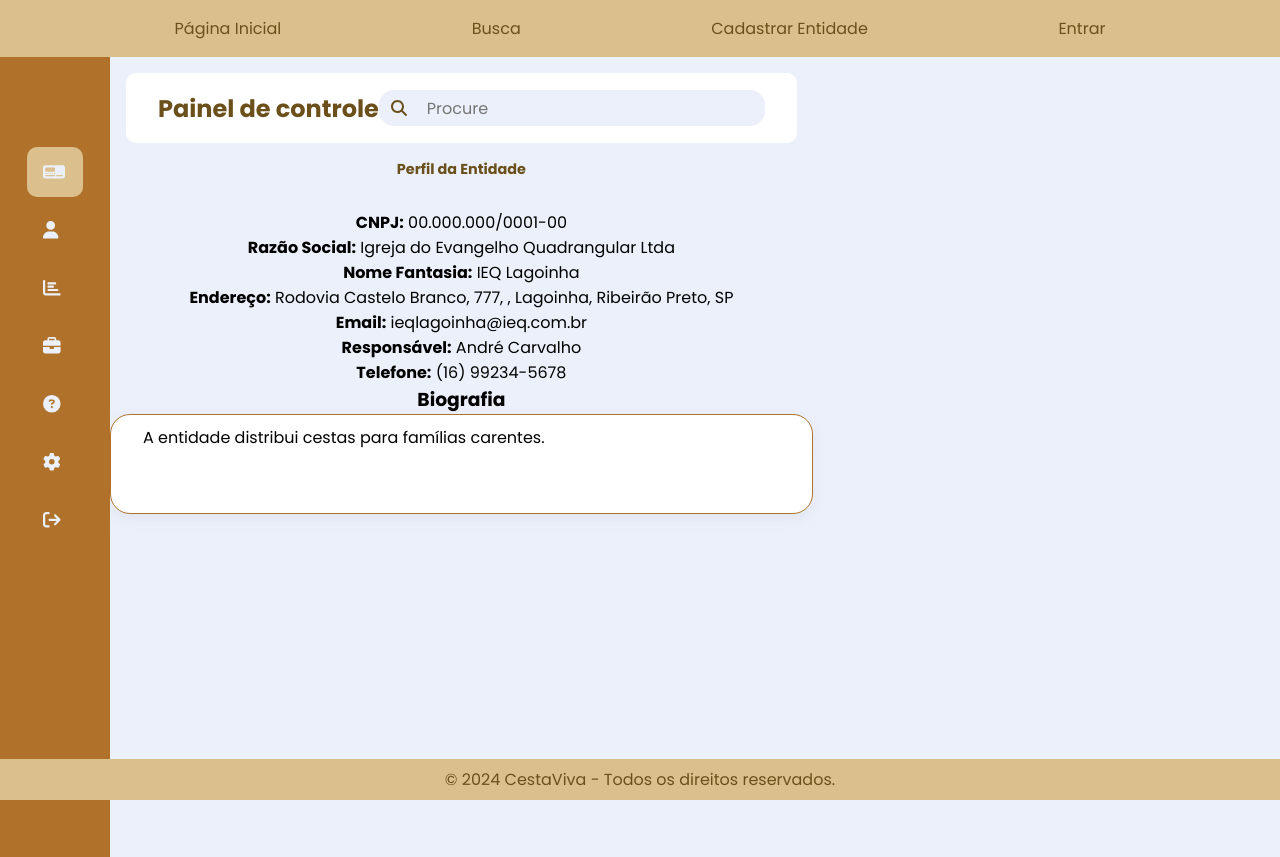
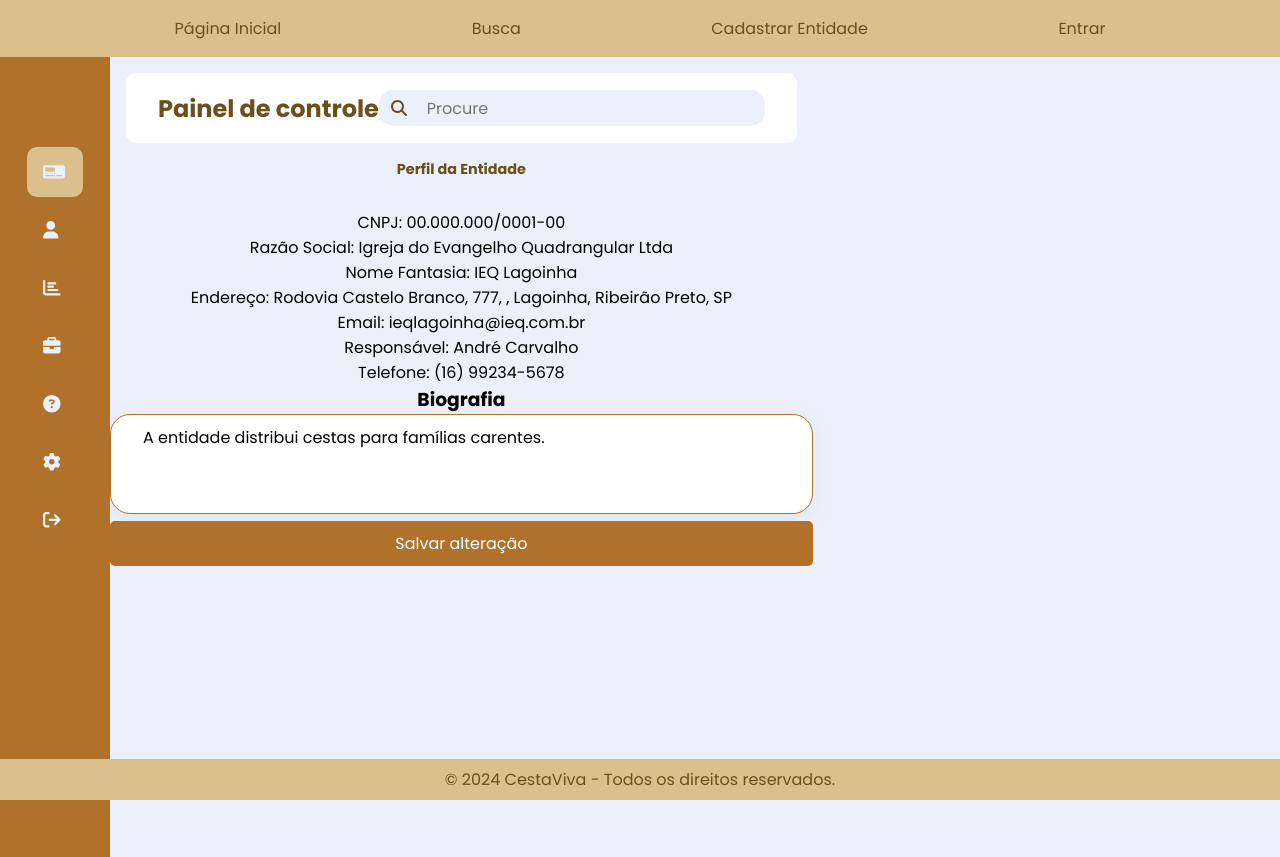
Before and after one commit to Amicuchi/CestaViva, a React (Vite) app: page /dashboard/perfil in a window 1280 px wide. Built offline with nearby package versions, Linux system fonts and the light colour scheme.

Commit message:
Remoção de estilo inline para manter apenas estilo via arquivo css

```diff
--- a/src/components/dashboardComponents/DashboardUser.jsx
+++ b/src/components/dashboardComponents/DashboardUser.jsx
@@ -19,16 +19,17 @@ export default function DashboardUser() {
         <div className="user--wrapper">
             <h2 className="main--title">Perfil da Entidade</h2>
             <div>
-                <p><strong>CNPJ:</strong> {entityInfo.CNPJ}</p>
-                <p><strong>Razão Social:</strong> {entityInfo.RazaoSocial}</p>
-                <p><strong>Nome Fantasia:</strong> {entityInfo.NomeFantasia}</p>
-                <p><strong>Endereço:</strong> {`${entityInfo.EnderecoRua}, ${entityInfo.EnderecoNum}, ${entityInfo.EnderecoComp}, ${entityInfo.EnderecoBairro}, ${entityInfo.EnderecoCidade}, ${entityInfo.EnderecoEstado}`}</p>
-                <p><strong>Email:</strong> {entityInfo.Email}</p>
-                <p><strong>Responsável:</strong> {entityInfo.Responsavel}</p>
-                <p><strong>Telefone:</strong> {entityInfo.Telefone}</p>
+                <p>CNPJ: {entityInfo.CNPJ}</p>
+                <p>Razão Social: {entityInfo.RazaoSocial}</p>
+                <p>Nome Fantasia: {entityInfo.NomeFantasia}</p>
+                <p>Endereço: {`${entityInfo.EnderecoRua}, ${entityInfo.EnderecoNum}, ${entityInfo.EnderecoComp}, ${entityInfo.EnderecoBairro}, ${entityInfo.EnderecoCidade}, ${entityInfo.EnderecoEstado}`}</p>
+                <p>Email: {entityInfo.Email}</p>
+                <p>Responsável: {entityInfo.Responsavel}</p>
+                <p>Telefone: {entityInfo.Telefone}</p>
 
                 <h3>Biografia</h3>
                 <textarea defaultValue={entityInfo.Biografia}></textarea>
+                <button className="ButtonTotal" name="contatoBtn">Salvar alteração</button>
             </div>
         </div>
     );
```
